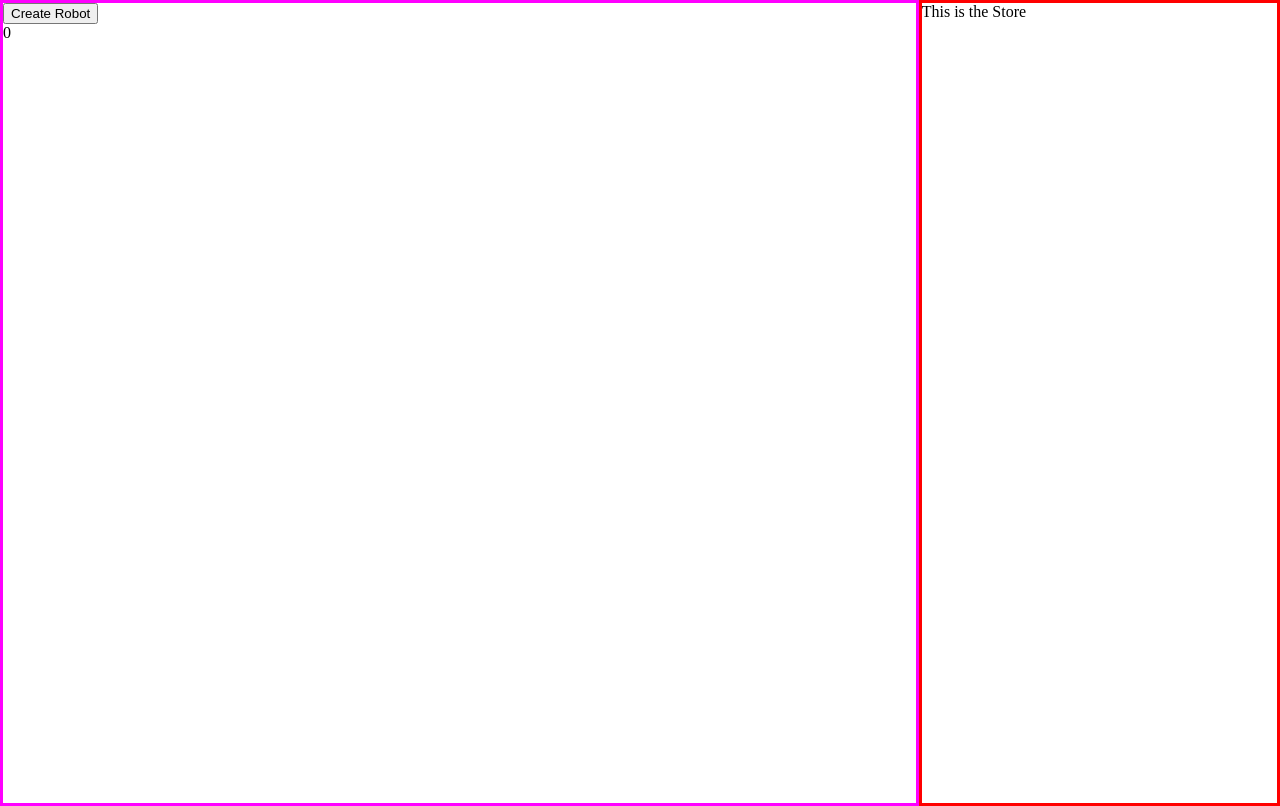
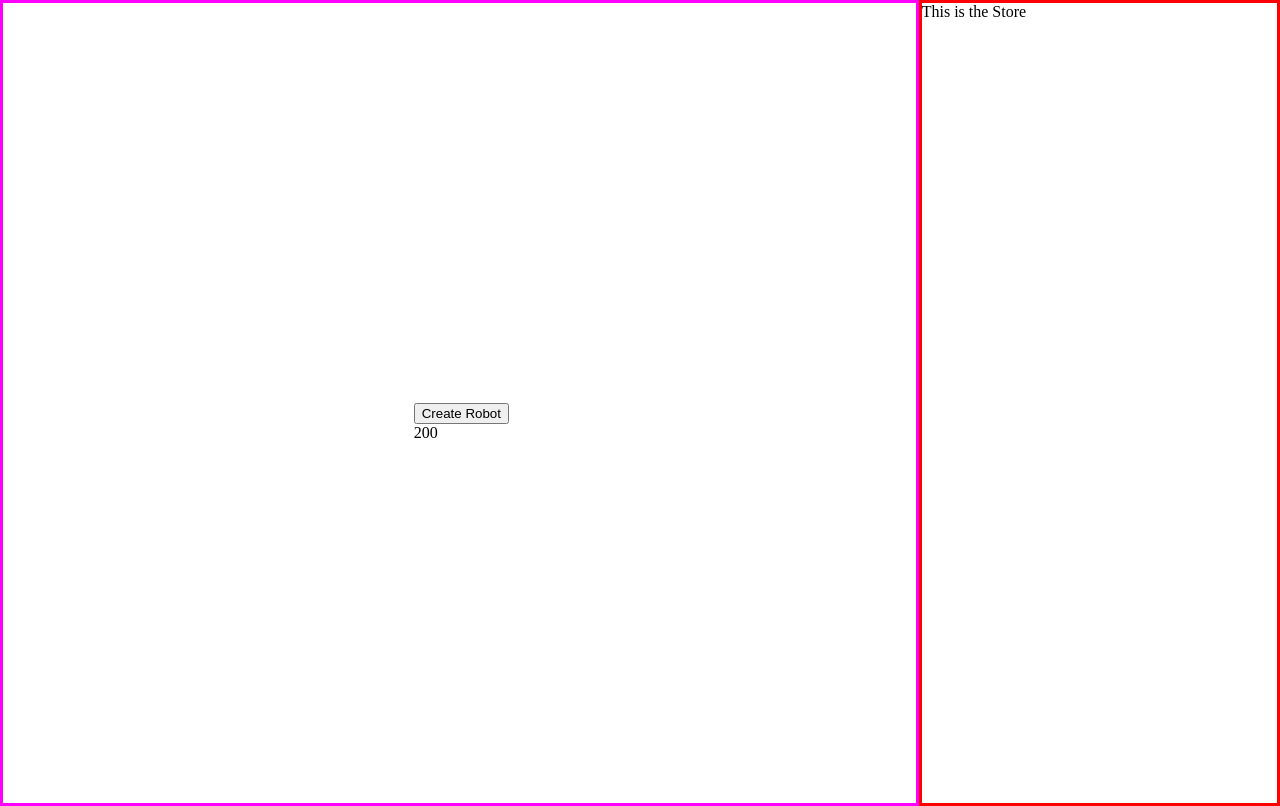
Before and after one commit to Asaroz/KabijRocket, a React (Create React App) app: page / in a window 1280 px wide. Built offline with nearby package versions, Linux system fonts and the light colour scheme.

Commit message:
Base Commit

```diff
--- a/src/Components/Map.jsx
+++ b/src/Components/Map.jsx
@@ -1,12 +1,21 @@
+import React, { useState,useContext } from "react"
 import "../Styles/Map.scss"
 import RobotGenerator from "./RobotGenerator"
-import RobotCounter from "./RobotCounter"
+// import RobotCounter from "./RobotCounter"
+import RobotCounterContext from "../Contexts/robotCounterContext.jsx"
 
 export default function Map(){
+
+
+    const [robotCounter,setRobotCounter] = useState(200)
+
+
     return (
         <div className="Map">
-<RobotGenerator/>
-<RobotCounter/>
+            <RobotCounterContext.Provider value ={[robotCounter,setRobotCounter]}>
+                <RobotGenerator />
+
+            </RobotCounterContext.Provider>
         </div>
     )
 
--- a/src/Components/RobotCounter.jsx
+++ b/src/Components/RobotCounter.jsx
@@ -1,8 +1,7 @@
-import React, {useState} from "react";
+import React, {useState,useContext} from "react";
 
 export default function RobotCounter(){
 const [counter,setCounter] = useState(0)
-    return (
-        <div className="RobotCounter">{counter}</div>
-    )
+    return [counter,setCounter]
+
 }
--- a/src/Components/RobotGenerator.jsx
+++ b/src/Components/RobotGenerator.jsx
@@ -1,6 +1,21 @@
+import { useContext } from "react";
+import robotCounterContext from "../Contexts/robotCounterContext.jsx"
+
 export default function RobotGenerator() {
+    const robotCounter = useContext(robotCounterContext)
+    const [robotCount,setRobotCount] = robotCounter
+
+    function createRobots(){
+        setRobotCount(robotCount+1)
+    }
+
 
     return (
-        <button onClick="">Create Robot</button>
+        <div className="robotGeneratorWrapper">
+            <button onClick={createRobots}>Create Robot</button>
+            <div>{robotCount}</div>
+        </div>
     )
+
+
 };
--- /dev/null
+++ b/src/Contexts/robotCounterContext.jsx
@@ -0,0 +1,5 @@
+import React,{useContext} from "react";
+
+const robotCounterContext = React.createContext(0)
+
+export default robotCounterContext
--- a/src/Styles/Map.scss
+++ b/src/Styles/Map.scss
@@ -1,4 +1,10 @@
 .Map {
     border: 3px solid magenta;
     height: 100vh;
+    position: relative;
+    .robotGeneratorWrapper {
+        position: absolute;
+        left: 45%;
+        top: 50%;
+    }
 }
```
